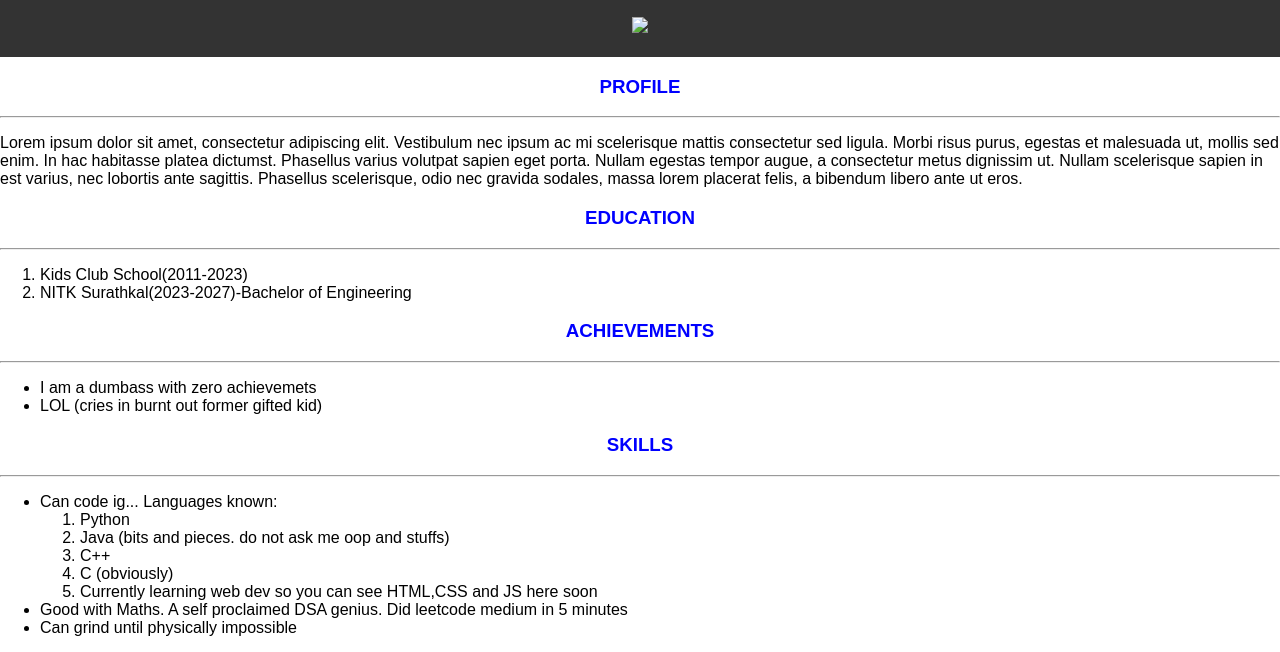
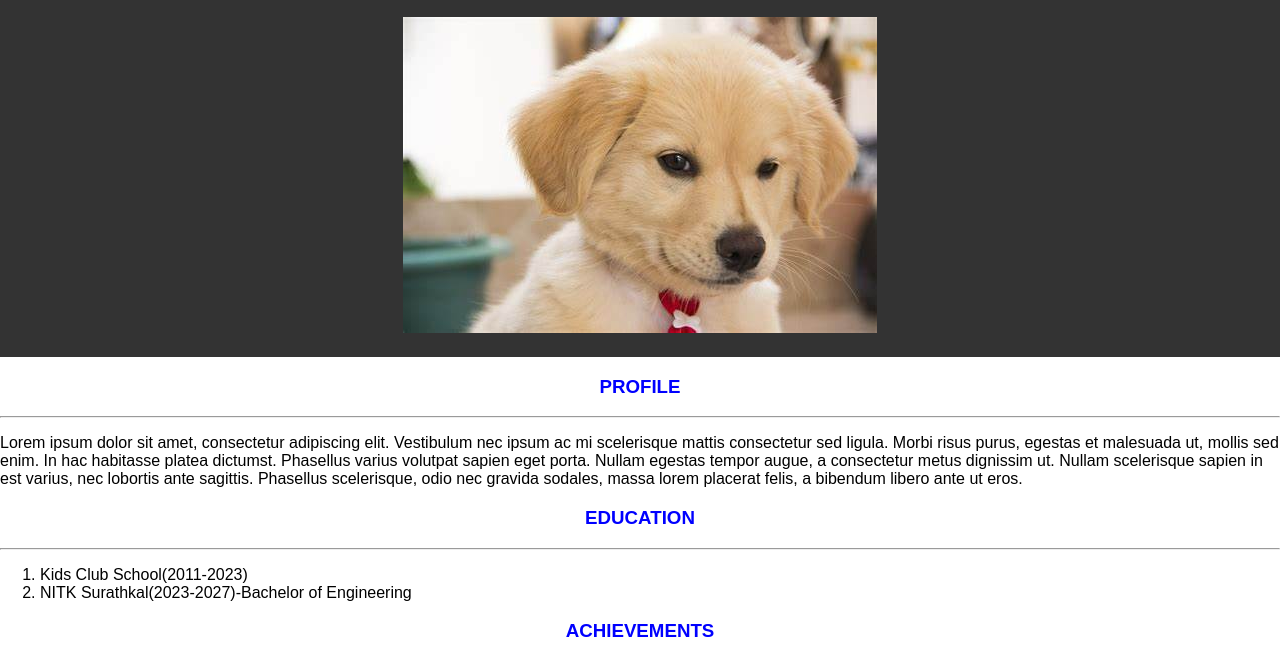
Before and after one commit to riri-2205/my-portfolio, a plain HTML site: page index.html in a window 1280 px wide. Shown: the part 131-783 px from the top of the page. Drawn offline with Linux system fonts and the light colour scheme.

Commit message:
Update index.html

```diff
--- a/index.html
+++ b/index.html
@@ -41,7 +41,7 @@
     <header>
         <h1>RITHIKA</h1>
         <h2>Burnt out Electrical engineer who likes coding</h2>
-        <img src="./4.0+File+Paths/4.0 File Paths/dog.png">
+        <img src="./dog.png">
     </header>
 
     <h3>PROFILE</h3>
```
